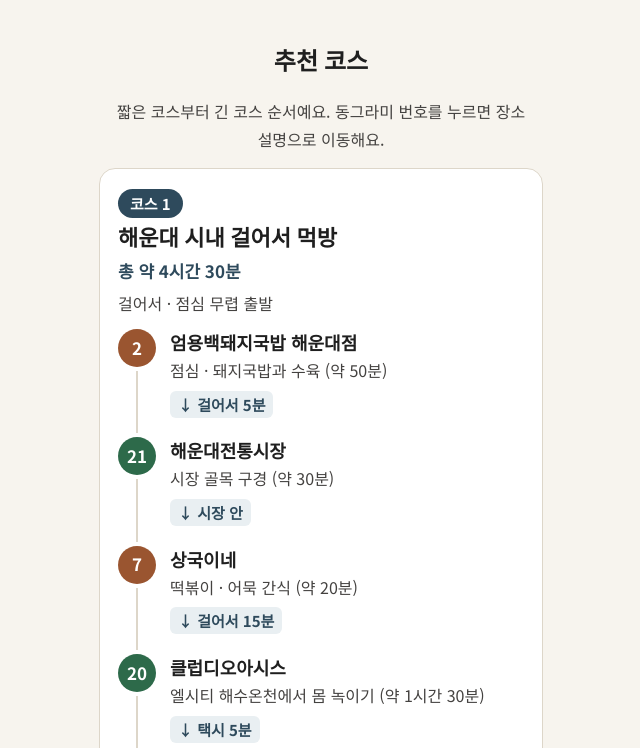
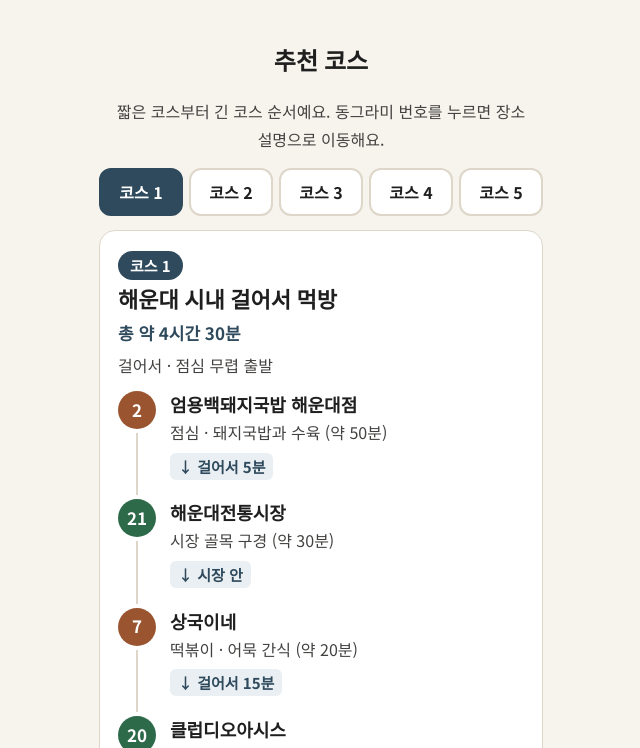
Before and after one commit to yj-sh/yj-sh.github.io, a plain HTML site: page index.html in a window 1280 px wide. Shown: the part 11252-12000 px from the top of the page, without its empty margins (319-959 px from the left). Drawn offline with Linux system fonts and the light colour scheme; a web font is replaced by a local one.

Commit message:
Update index.html

```diff
--- a/index.html
+++ b/index.html
@@ -107,6 +107,9 @@ footer .script{font-size:44px;margin:0}
 .course-note{font-size:16px;color:var(--sub);text-align:center;margin:-6px 0 14px}
 html{scroll-behavior:smooth}
 .place{scroll-margin-top:12px}
+.ctabs{display:grid;grid-template-columns:repeat(5,1fr);gap:6px;margin:0 0 14px}
+.ctab{font-family:var(--body);font-size:16px;font-weight:700;border:2px solid var(--line);background:var(--card);color:var(--ink);border-radius:12px;padding:6px 2px;min-height:48px;cursor:pointer}
+.ctab[aria-pressed="true"]{background:var(--sea);color:#fff;border-color:var(--sea)}
 @media (prefers-reduced-motion: reduce){*{transition:none!important;scroll-behavior:auto!important}}
 </style>
 </head>
@@ -147,6 +150,7 @@ html{scroll-behavior:smooth}
 <section class="section" aria-labelledby="course-h">
 <h2 id="course-h">추천 코스</h2>
 <p class="course-note">짧은 코스부터 긴 코스 순서예요. 동그라미 번호를 누르면 장소 설명으로 이동해요.</p>
+<div class="ctabs" role="group" aria-label="코스 고르기"><button class="ctab" type="button" aria-pressed="true" data-c="1">코스 1</button><button class="ctab" type="button" aria-pressed="false" data-c="2">코스 2</button><button class="ctab" type="button" aria-pressed="false" data-c="3">코스 3</button><button class="ctab" type="button" aria-pressed="false" data-c="4">코스 4</button><button class="ctab" type="button" aria-pressed="false" data-c="5">코스 5</button></div>
 <div class="courses">
 <article class="course">
 <div class="chead"><span class="cno">코스 1</span><h3>해운대 시내 걸어서 먹방</h3><span class="total">총 약 4시간 30분</span><span class="when">걸어서 · 점심 무렵 출발</span></div>
@@ -276,6 +280,10 @@ document.querySelectorAll('.tab').forEach(b=>b.setAttribute('aria-pressed', Stri
 document.querySelectorAll('.place').forEach(el=>{ el.hidden = !(f==='all' || el.dataset.type===f); });
 }
 document.querySelectorAll('.tab').forEach(b=>b.addEventListener('click',()=>setFilter(b.dataset.f)));
+const courses=[...document.querySelectorAll('.course')];
+function showCourse(c){ document.querySelectorAll('.ctab').forEach(b=>b.setAttribute('aria-pressed', String(b.dataset.c===c))); courses.forEach((el,i)=>{ el.hidden = String(i+1)!==c; }); }
+document.querySelectorAll('.ctab').forEach(b=>b.addEventListener('click',()=>showCourse(b.dataset.c)));
+showCourse('1');
 </script>
 </body>
 </html>
```
